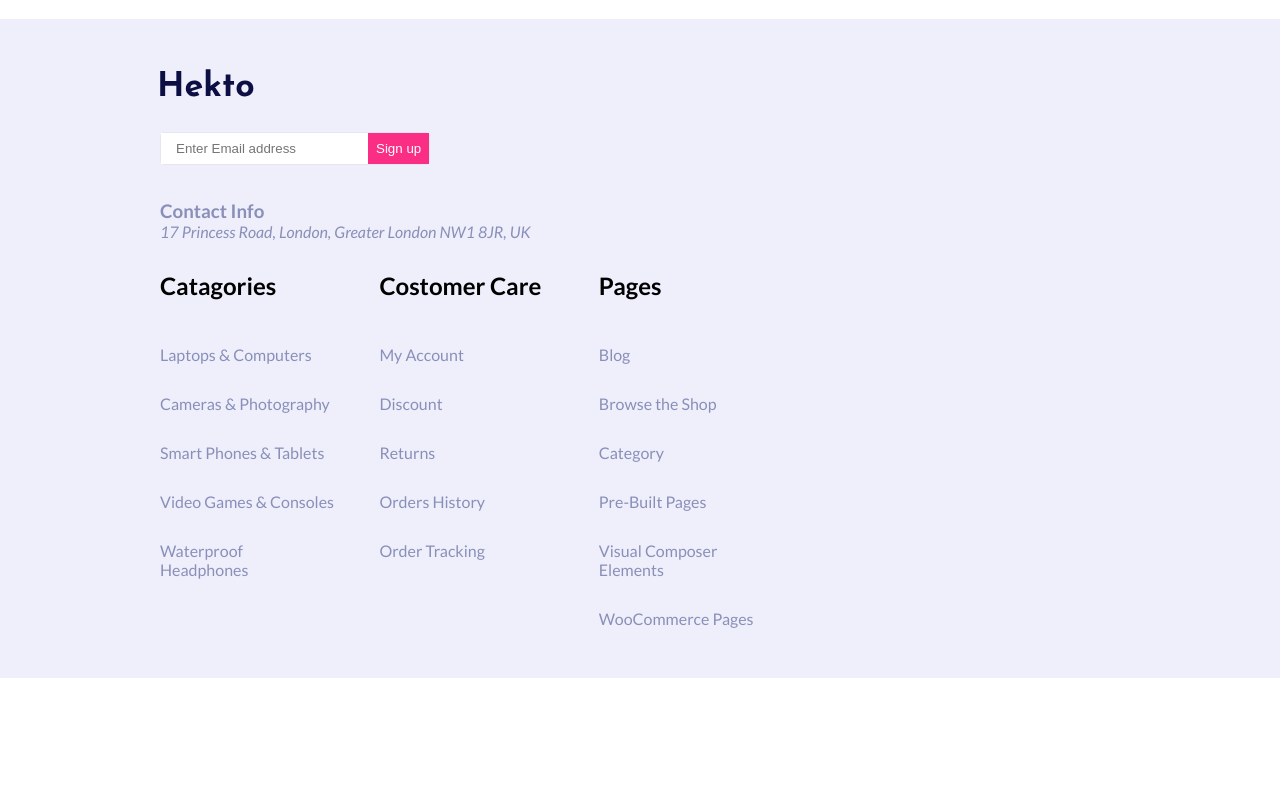
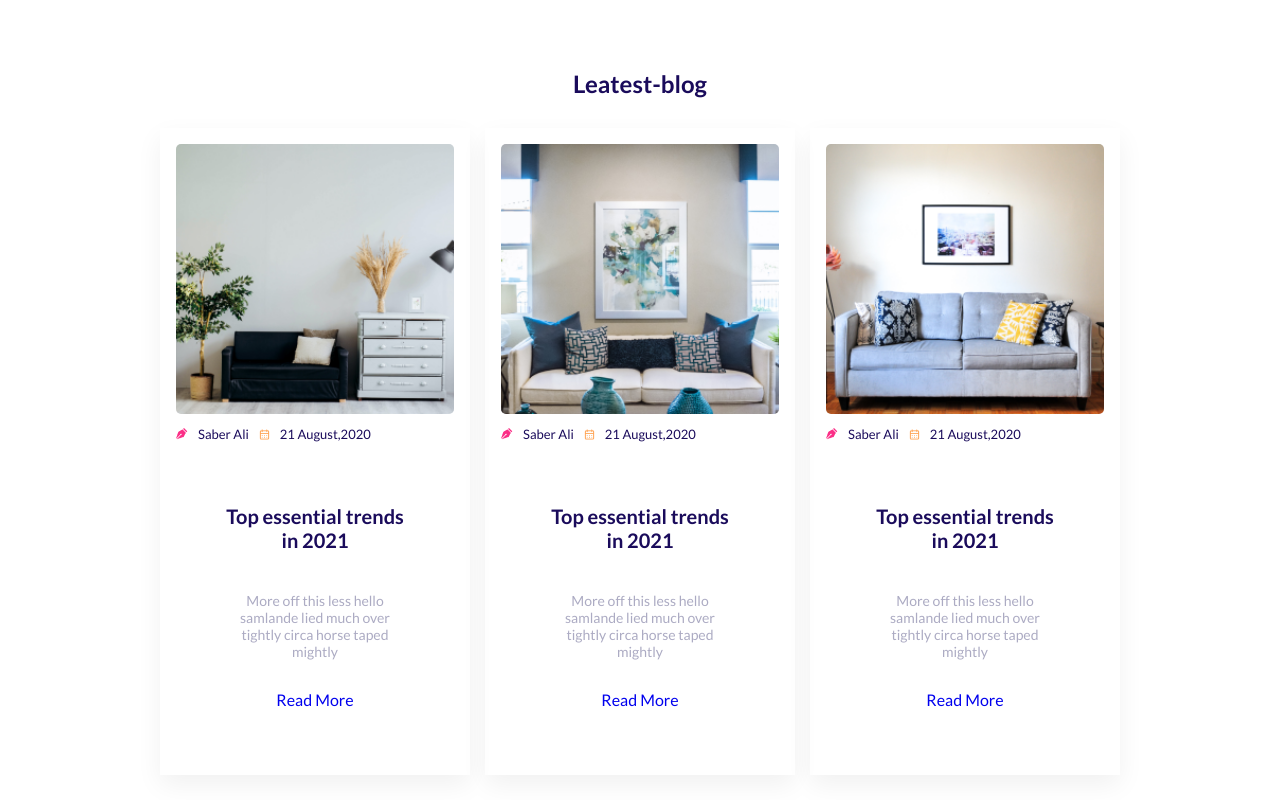
Before and after one commit to aseelhamed00/Hekto_Project, a plain HTML site: page index.html in a window 1280 px wide. Shown: the part 5660-6460 px from the top of the page. Before the commit the page ends 6338 px from the top, so only its background shows below. Drawn offline with Linux system fonts and the light colour scheme; files whose address does not match are found by name.

Commit message:
create leatest blog section

```diff
--- a/css/main.css
+++ b/css/main.css
@@ -779,6 +779,119 @@ body{
     width: calc( (100% - 30px ) /2 );
  }
 }
+
+
+
+/*--------- leatest blog -----------*/
+.leatest-blog{
+    padding: 50px 0;
+}
+.leatest-blog h2{
+    margin-bottom: 30px;
+    color: #1A0B5B;
+}
+.leatest-blog .row{
+  justify-content:flex-start;
+  gap:15px;
+}
+.G-product{
+    position: relative;
+    padding:16px;
+    box-shadow:0 10px 25px rgba(0,0,0,.06);
+}
+
+.leatest-blog .G-product{
+
+    flex-grow: 1;
+    flex-shrink: 0;
+    flex-basis: 200px;
+}
+.G-product .img {
+  background: #F6F7FB;
+  padding: 0;
+  border-radius:5px;
+  overflow: hidden;
+}
+
+.G-product .img img {
+  width: 100%;
+  height: 270px;
+  object-fit: cover;
+  display: block;
+}
+
+.G-product_details{
+    display: flex;
+    flex-direction: column;
+    gap: 10px;
+    padding: 50px;
+     transition: all .6s;
+     color: #1A0B5B;
+
+}
+
+.G-product_details h3{
+  font-size:20px;
+  font-weight:600;
+  margin-bottom: 30px;
+}
+.G-product_details p{
+  font-size:14px;
+  color:#ACABC3;
+ margin-bottom: 20px;
+}
+.G-product:hover .G-product_details h3{
+  color: #FB2E86;
+}
+.G-product:hover a{
+  color: #FB2E86;
+  text-decoration: underline;
+
+}
+
+
+.G-product .icons{
+  display:flex;
+  align-items:center;
+  gap:10px;
+  margin:12px 0;
+  font-size:13px;
+  color:#1A0B5B;
+}
+.G-product .icons span{
+
+    color: #1A0B5B;
+
+}
+.G-product:hover .icons{
+    display: flex;
+}
+
+
+@media (max-width: 992px){
+  .leatest-blog .row{
+    justify-content: center;
+  }
+  .leatest-blog .G-product{
+    flex: 0 0 calc((100% - 24px)/2);
+    max-width: calc((100% - 24px)/2);
+  }
+}
+
+
+@media (max-width: 576px){
+  .leatest-blog .G-product{
+    flex: 0 0 100%;
+    max-width: 100%;
+  }
+  .G-product .img img{
+    height: 200px;
+  }
+  .G-product_details{
+    padding: 20px;
+  }
+}
+
 /*---------footer-----------*/
 
 .text-wihte{
--- a/index.html
+++ b/index.html
@@ -81,7 +81,7 @@
           <div class="row">
             <div class="hero-content">
               <div class="herolamp">
-                <img src="./css/img/hero/lamp.png" alt="">
+                <img src="./css/img/hero/lamp.png" alt="" />
               </div>
               <div class="text">
                 <p class="first">Best Furniture For Your Castle....</p>
@@ -111,9 +111,15 @@
                 <img src="css/img/featured-products/firstimg.webp" alt="" />
               </div>
               <div class="icons">
-                <img src="css/img/featured-products/fluent_cart-24-regular (1).png" alt="" />
+                <img
+                  src="css/img/featured-products/fluent_cart-24-regular (1).png"
+                  alt=""
+                />
                 <img src="css/img/featured-products/uil_heart-alt.png" alt="" />
-                <img src="css/img/featured-products/uil_search-plus.png "alt="" />
+                <img
+                  src="css/img/featured-products/uil_search-plus.png "
+                  alt=""
+                />
               </div>
               <div class="Detailsbtn">
                 <button>View Details</button>
@@ -134,14 +140,19 @@
             </div>
 
             <div class="product">
-
               <div class="img">
                 <img src="css/img/featured-products/secondimg.webp" alt="" />
               </div>
               <div class="icons">
-                <img src="css/img/featured-products/fluent_cart-24-regular (1).png" alt="" />
+                <img
+                  src="css/img/featured-products/fluent_cart-24-regular (1).png"
+                  alt=""
+                />
                 <img src="css/img/featured-products/uil_heart-alt.png" alt="" />
-                <img src="css/img/featured-products/uil_search-plus.png "alt="" />
+                <img
+                  src="css/img/featured-products/uil_search-plus.png "
+                  alt=""
+                />
               </div>
               <div class="Detailsbtn">
                 <button>View Details</button>
@@ -167,12 +178,18 @@
               </div>
 
               <div class="icons">
-                <img src="css/img/featured-products/fluent_cart-24-regular (1).png" alt="" />
+                <img
+                  src="css/img/featured-products/fluent_cart-24-regular (1).png"
+                  alt=""
+                />
                 <img src="css/img/featured-products/uil_heart-alt.png" alt="" />
-                <img src="css/img/featured-products/uil_search-plus.png "alt="" />
+                <img
+                  src="css/img/featured-products/uil_search-plus.png "
+                  alt=""
+                />
               </div>
               <div class="Detailsbtn">
-                <button >View Details</button>
+                <button>View Details</button>
               </div>
 
               <div class="product_details">
@@ -194,9 +211,15 @@
                 <img src="css/img/featured-products/fourth.webp" alt="" />
               </div>
               <div class="icons">
-                <img src="css/img/featured-products/fluent_cart-24-regular (1).png" alt="" />
+                <img
+                  src="css/img/featured-products/fluent_cart-24-regular (1).png"
+                  alt=""
+                />
                 <img src="css/img/featured-products/uil_heart-alt.png" alt="" />
-                <img src="css/img/featured-products/uil_search-plus.png "alt="" />
+                <img
+                  src="css/img/featured-products/uil_search-plus.png "
+                  alt=""
+                />
               </div>
               <div class="Detailsbtn">
                 <button>View Details</button>
@@ -224,7 +247,7 @@
         <div class="top_info">
           <h2>Leatest products</h2>
 
-            <nav class="L-list ">
+          <nav class="L-list">
             <ul>
               <li class="L-list-item pink">
                 <a href="#">New Arrival</a>
@@ -249,9 +272,15 @@
                 <img src="css/img/leatest-products/firstpic.png" alt="" />
               </div>
               <div class="L-icons">
-                <img src="css/img/featured-products/fluent_cart-24-regular (1).png" alt="" />
+                <img
+                  src="css/img/featured-products/fluent_cart-24-regular (1).png"
+                  alt=""
+                />
                 <img src="css/img/featured-products/uil_heart-alt.png" alt="" />
-                <img src="css/img/featured-products/uil_search-plus.png "alt="" />
+                <img
+                  src="css/img/featured-products/uil_search-plus.png "
+                  alt=""
+                />
               </div>
 
               <div class="L-product_details row">
@@ -272,9 +301,15 @@
                 <img src="css/img/leatest-products/secondpic.png" alt="" />
               </div>
               <div class="L-icons">
-                <img src="css/img/featured-products/fluent_cart-24-regular (1).png" alt="" />
+                <img
+                  src="css/img/featured-products/fluent_cart-24-regular (1).png"
+                  alt=""
+                />
                 <img src="css/img/featured-products/uil_heart-alt.png" alt="" />
-                <img src="css/img/featured-products/uil_search-plus.png "alt="" />
+                <img
+                  src="css/img/featured-products/uil_search-plus.png "
+                  alt=""
+                />
               </div>
 
               <div class="L-product_details row">
@@ -291,9 +326,15 @@
                 <img src="css/img/leatest-products/thirdpic.png" alt="" />
               </div>
               <div class="L-icons">
-                <img src="css/img/featured-products/fluent_cart-24-regular (1).png" alt="" />
+                <img
+                  src="css/img/featured-products/fluent_cart-24-regular (1).png"
+                  alt=""
+                />
                 <img src="css/img/featured-products/uil_heart-alt.png" alt="" />
-                <img src="css/img/featured-products/uil_search-plus.png "alt="" />
+                <img
+                  src="css/img/featured-products/uil_search-plus.png "
+                  alt=""
+                />
               </div>
 
               <div class="L-product_details row">
@@ -310,9 +351,15 @@
                 <img src="css/img/leatest-products/fourthpic.png" alt="" />
               </div>
               <div class="L-icons">
-                <img src="css/img/featured-products/fluent_cart-24-regular (1).png" alt="" />
+                <img
+                  src="css/img/featured-products/fluent_cart-24-regular (1).png"
+                  alt=""
+                />
                 <img src="css/img/featured-products/uil_heart-alt.png" alt="" />
-                <img src="css/img/featured-products/uil_search-plus.png "alt="" />
+                <img
+                  src="css/img/featured-products/uil_search-plus.png "
+                  alt=""
+                />
               </div>
 
               <div class="L-product_details row">
@@ -329,9 +376,15 @@
                 <img src="css/img/leatest-products/fifthpic.png" alt="" />
               </div>
               <div class="L-icons">
-                <img src="css/img/featured-products/fluent_cart-24-regular (1).png" alt="" />
+                <img
+                  src="css/img/featured-products/fluent_cart-24-regular (1).png"
+                  alt=""
+                />
                 <img src="css/img/featured-products/uil_heart-alt.png" alt="" />
-                <img src="css/img/featured-products/uil_search-plus.png "alt="" />
+                <img
+                  src="css/img/featured-products/uil_search-plus.png "
+                  alt=""
+                />
               </div>
 
               <div class="L-product_details row">
@@ -348,9 +401,15 @@
                 <img src="css/img/leatest-products/sixthoic.png" alt="" />
               </div>
               <div class="L-icons">
-                <img src="css/img/featured-products/fluent_cart-24-regular (1).png" alt="" />
+                <img
+                  src="css/img/featured-products/fluent_cart-24-regular (1).png"
+                  alt=""
+                />
                 <img src="css/img/featured-products/uil_heart-alt.png" alt="" />
-                <img src="css/img/featured-products/uil_search-plus.png "alt="" />
+                <img
+                  src="css/img/featured-products/uil_search-plus.png "
+                  alt=""
+                />
               </div>
 
               <div class="L-product_details row">
@@ -377,7 +436,10 @@
 
               <div class="shopex-details">
                 <h3>24/7 Support</h3>
-                <p>Lorem ipsum dolor sit amet, consectetur adipiscing elit. Massa purus gravida.</p>
+                <p>
+                  Lorem ipsum dolor sit amet, consectetur adipiscing elit. Massa
+                  purus gravida.
+                </p>
               </div>
             </div>
 
@@ -388,9 +450,11 @@
 
               <div class="shopex-details">
                 <h3>24/7 Support</h3>
-                <p>Lorem ipsum dolor sit amet, consectetur adipiscing elit. Massa purus gravida.</p>
+                <p>
+                  Lorem ipsum dolor sit amet, consectetur adipiscing elit. Massa
+                  purus gravida.
+                </p>
               </div>
-
             </div>
 
             <div class="shopex-item">
@@ -400,9 +464,11 @@
 
               <div class="shopex-details">
                 <h3>24/7 Support</h3>
-                <p>Lorem ipsum dolor sit amet, consectetur adipiscing elit. Massa purus gravida.</p>
+                <p>
+                  Lorem ipsum dolor sit amet, consectetur adipiscing elit. Massa
+                  purus gravida.
+                </p>
               </div>
-
             </div>
 
             <div class="shopex-item">
@@ -412,15 +478,17 @@
 
               <div class="shopex-details">
                 <h3>24/7 Support</h3>
-                <p>Lorem ipsum dolor sit amet, consectetur adipiscing elit. Massa purus gravida.</p>
+                <p>
+                  Lorem ipsum dolor sit amet, consectetur adipiscing elit. Massa
+                  purus gravida.
+                </p>
               </div>
-
             </div>
           </div>
         </div>
       </section>
       <!---------------split for sofa1 -------------------->
-         <section class="sofa ">
+      <section class="sofa">
         <div class="container">
           <div class="row">
             <div class="img">
@@ -486,8 +554,6 @@
                 </div>
               </div>
             </div>
-
-
           </div>
         </div>
       </section>
@@ -512,20 +578,17 @@
                 <img src="css/img/trending-products/fourthcard.png" alt="" />
                 <img src="css/img/trending-products/fifthcard.png" alt="" />
               </div>
-
             </div>
-
-
           </div>
         </div>
       </section>
       <!---------------split for  discounte sofa-------------------->
-         <section class="dis-sofa ">
+      <section class="dis-sofa">
         <div class="dis-sofa-top_info">
           <h2>Discount Item</h2>
-            <nav class="S-list  ">
+          <nav class="S-list">
             <ul>
-              <li class="S-list-item pink ">
+              <li class="S-list-item pink">
                 <a href="#">Wood Chair</a>
               </li>
               <li class="S-list-item pink">
@@ -572,7 +635,6 @@
               </div>
             </div>
 
-
             <div class="C-product">
               <div class="img">
                 <img src="css/img/top-categories/third.png" alt="" />
@@ -584,7 +646,6 @@
               </div>
             </div>
 
-
             <div class="C-product">
               <div class="img">
                 <img src="css/img/top-categories/first.png" alt="" />
@@ -595,9 +656,6 @@
                 <span>$56.00</span>
               </div>
             </div>
-
-
-
           </div>
         </div>
       </section>
@@ -613,6 +671,78 @@
           <div class="row">
             <div class="logo">
               <img src="css/img/clients/Frame 1.svg" alt="" />
+            </div>
+          </div>
+        </div>
+      </section>
+
+      <!---------------split for leatest blog -------------------->
+
+      <section class="leatest-blog text-center">
+        <h2>Leatest-blog</h2>
+        <div class="container">
+          <div class="row">
+            <div class="G-product">
+              <div class="img">
+                <img src="css/img/leatest-blog/one.png" alt="" />
+              </div>
+              <div class="icons row">
+                <img src="css/img/leatest-blog/icon1.png" alt="" />
+                <span>Saber Ali</span>
+                <img src="css/img/leatest-blog/icon2.png" alt="" />
+                <span>21 August,2020</span>
+              </div>
+
+              <div class="G-product_details">
+                <h3>Top essential trends in 2021</h3>
+                <p>
+                  More off this less hello samlande lied much over tightly circa
+                  horse taped mightly
+                </p>
+                <a href="#">Read More</a>
+              </div>
+            </div>
+
+            <div class="G-product">
+              <div class="img">
+                <img src="css/img/leatest-blog/two.png" alt="" />
+              </div>
+              <div class="icons row">
+                <img src="css/img/leatest-blog/icon1.png" alt="" />
+                <span>Saber Ali</span>
+                <img src="css/img/leatest-blog/icon2.png" alt="" />
+                <span>21 August,2020</span>
+              </div>
+
+              <div class="G-product_details">
+                <h3>Top essential trends in 2021</h3>
+                <p>
+                  More off this less hello samlande lied much over tightly circa
+                  horse taped mightly
+                </p>
+                <a href="#">Read More</a>
+              </div>
+            </div>
+
+            <div class="G-product">
+              <div class="img">
+                <img src="css/img/leatest-blog/three.png" alt="" />
+              </div>
+              <div class="icons row">
+                <img src="css/img/leatest-blog/icon1.png" alt="" />
+                <span>Saber Ali</span>
+                <img src="css/img/leatest-blog/icon2.png" alt="" />
+                <span>21 August,2020</span>
+              </div>
+
+              <div class="G-product_details">
+                <h3>Top essential trends in 2021</h3>
+                <p>
+                  More off this less hello samlande lied much over tightly circa
+                  horse taped mightly
+                </p>
+                <a href="#">Read More</a>
+              </div>
             </div>
           </div>
         </div>
```
Also changed, not shown: css/img/leatest-blog/icon1.png (added), css/img/leatest-blog/icon2.png (added), css/img/leatest-blog/one.png (added), css/img/leatest-blog/three.png (added), css/img/leatest-blog/two.png (added). Lines whose indentation alone changed are shown as unchanged.
